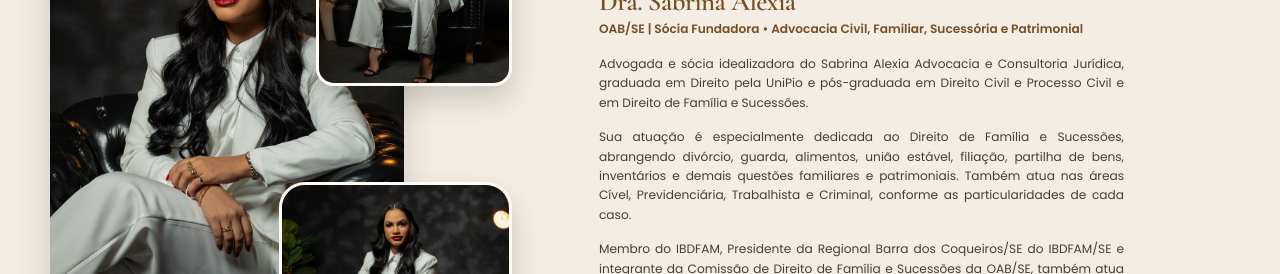
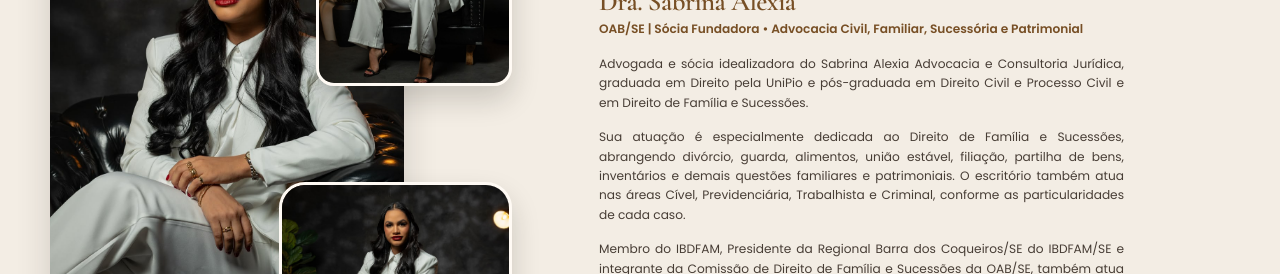
Before and after one commit to Nrzty/Sabrina-landing, a plain HTML site: page index.html in a window 1280 px wide. Shown: the part 3320-3594 px from the top of the page. Drawn offline with nearby package versions, Linux system fonts and the light colour scheme.

Commit message:
content: refine office practice description
Co-authored-by: Copilot <223556219+Copilot@users.noreply.github.com>

```diff
--- a/index.html
+++ b/index.html
@@ -196,7 +196,7 @@
               Advogada e sócia idealizadora do Sabrina Alexia Advocacia e Consultoria Jurídica, graduada em Direito pela UniPio e pós-graduada em Direito Civil e Processo Civil e em Direito de Família e Sucessões.
             </p>
             <p>
-              Sua atuação é especialmente dedicada ao Direito de Família e Sucessões, abrangendo divórcio, guarda, alimentos, união estável, filiação, partilha de bens, inventários e demais questões familiares e patrimoniais. Também atua nas áreas Cível, Previdenciária, Trabalhista e Criminal, conforme as particularidades de cada caso.
+              Sua atuação é especialmente dedicada ao Direito de Família e Sucessões, abrangendo divórcio, guarda, alimentos, união estável, filiação, partilha de bens, inventários e demais questões familiares e patrimoniais. O escritório também atua nas áreas Cível, Previdenciária, Trabalhista e Criminal, conforme as particularidades de cada caso.
             </p>
             <p>
               Membro do IBDFAM, Presidente da Regional Barra dos Coqueiros/SE do IBDFAM/SE e integrante da Comissão de Direito de Família e Sucessões da OAB/SE, também atua como Consultora e Avaliadora de Imóveis, inscrita no CRECI/SE. Sua atuação reúne conhecimento jurídico, análise estratégica e acompanhamento próximo para oferecer orientação clara e segurança em cada demanda.
```
